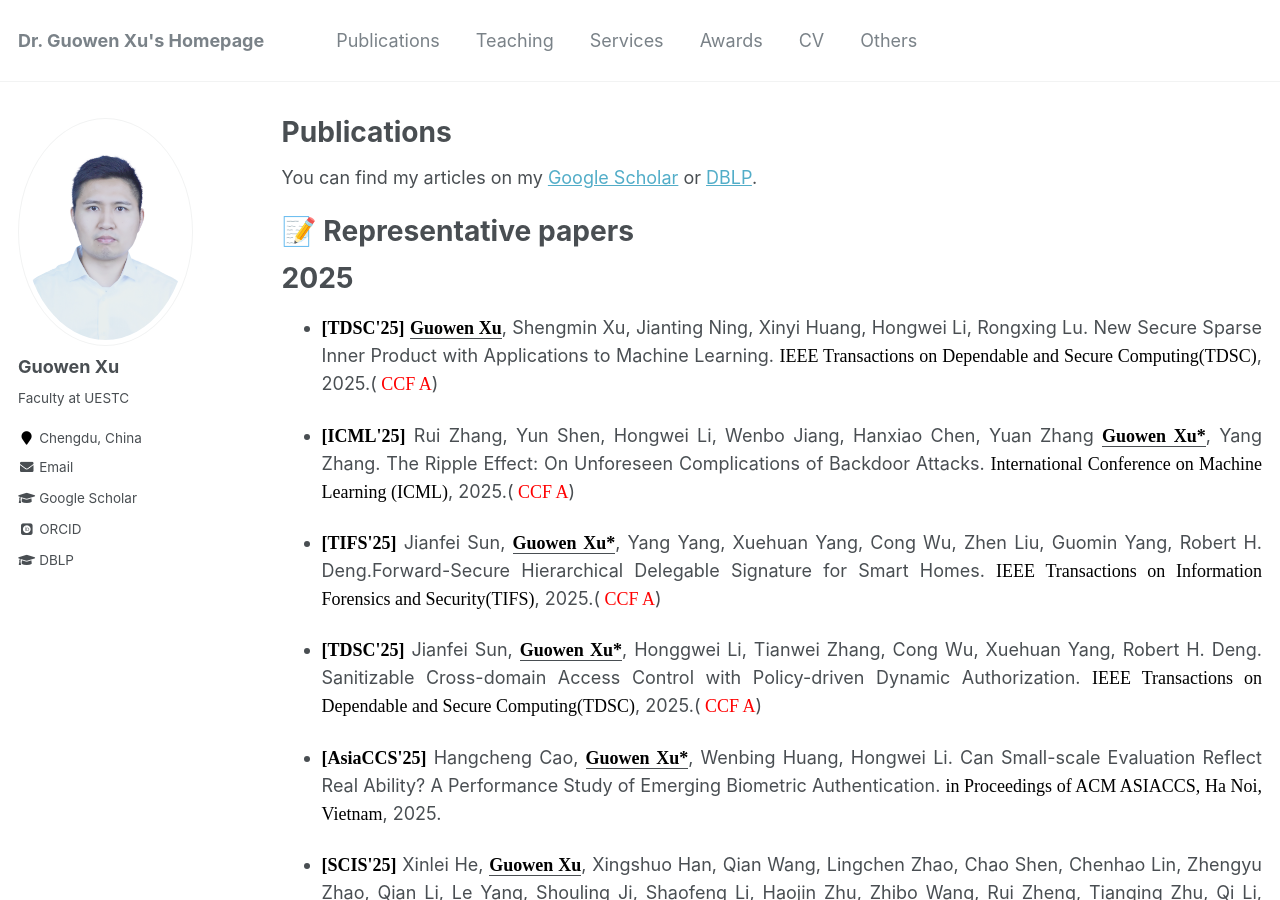
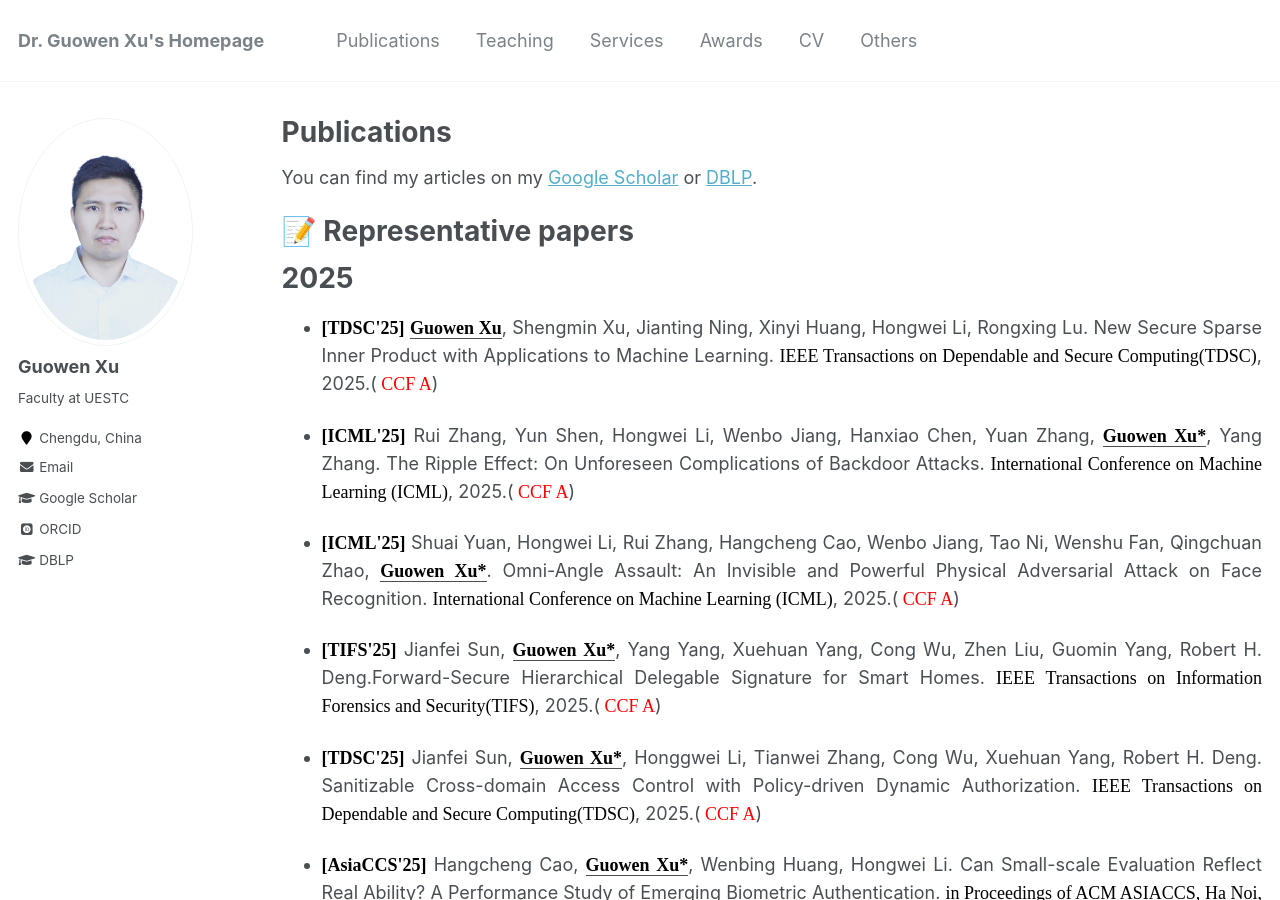
Before and after one commit to Guowen-xu/guowen-xu.github.io, a Jekyll site: the page built from _pages/publications.md, in a window 1280 px wide and 900 px high. Built offline with Jekyll 4.4.1, drawn with Linux system fonts in a browser that asks for light colours; some web fonts are replaced.

Commit message:
Update publications.md

```diff
--- a/_pages/publications.md
+++ b/_pages/publications.md
@@ -14,7 +14,9 @@ You can find my articles on my [Google Scholar](https://scholar.google.com.hk/ci
 # 2025
 * <p align="justify"> <b><font face="Times New Roman" color=black size=4> [TDSC'25]</font></b> <u><b><font face="Times New Roman" color=black size=4> Guowen Xu</font></b></u>, Shengmin Xu,  Jianting Ning, Xinyi Huang, Hongwei Li, Rongxing Lu. New Secure Sparse Inner Product with Applications to Machine Learning. <font face="Times New Roman" color=black size=4> IEEE Transactions on Dependable and Secure Computing(TDSC)</font>, 2025.(<font face="Times New Roman" color=red size=4> CCF A</font>)
 
-* <p align="justify"> <b><font face="Times New Roman" color=black size=4> [ICML'25]</font></b> Rui Zhang, Yun Shen, Hongwei Li, Wenbo Jiang, Hanxiao Chen, Yuan Zhang  <u><b><font face="Times New Roman" color=black size=4> Guowen Xu*</font></b></u>, Yang Zhang. The Ripple Effect: On Unforeseen Complications of Backdoor Attacks. <font face="Times New Roman" color=black size=4> International Conference on Machine Learning (ICML)</font>, 2025.(<font face="Times New Roman" color=red size=4> CCF A</font>)
+* <p align="justify"> <b><font face="Times New Roman" color=black size=4> [ICML'25]</font></b> Rui Zhang, Yun Shen, Hongwei Li, Wenbo Jiang, Hanxiao Chen, Yuan Zhang,  <u><b><font face="Times New Roman" color=black size=4> Guowen Xu*</font></b></u>, Yang Zhang. The Ripple Effect: On Unforeseen Complications of Backdoor Attacks. <font face="Times New Roman" color=black size=4> International Conference on Machine Learning (ICML)</font>, 2025.(<font face="Times New Roman" color=red size=4> CCF A</font>)
+
+* <p align="justify"> <b><font face="Times New Roman" color=black size=4> [ICML'25]</font></b>  Shuai Yuan, Hongwei Li, Rui Zhang, Hangcheng Cao, Wenbo Jiang, Tao Ni, Wenshu Fan, Qingchuan Zhao,  <u><b><font face="Times New Roman" color=black size=4> Guowen Xu*</font></b></u>. Omni-Angle Assault: An Invisible and Powerful Physical Adversarial Attack on Face Recognition. <font face="Times New Roman" color=black size=4> International Conference on Machine Learning (ICML)</font>, 2025.(<font face="Times New Roman" color=red size=4> CCF A</font>)
 
 *  <p align="justify">  <b><font face="Times New Roman" color=black size=4> [TIFS'25]</font></b> Jianfei Sun, <u><b><font face="Times New Roman" color=black size=4> Guowen Xu*</font></b></u>, Yang Yang, Xuehuan Yang, Cong Wu, Zhen Liu, Guomin Yang, Robert H. Deng.Forward-Secure Hierarchical Delegable Signature for Smart Homes. <font face="Times New Roman" color=black size=4> IEEE Transactions on Information Forensics and Security(TIFS)</font>, 2025.(<font face="Times New Roman" color=red size=4> CCF A</font>)
 
```
